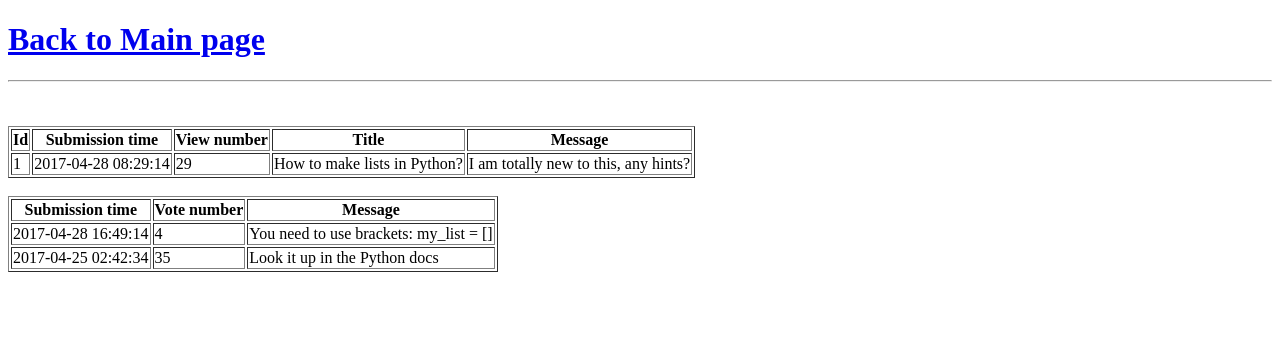
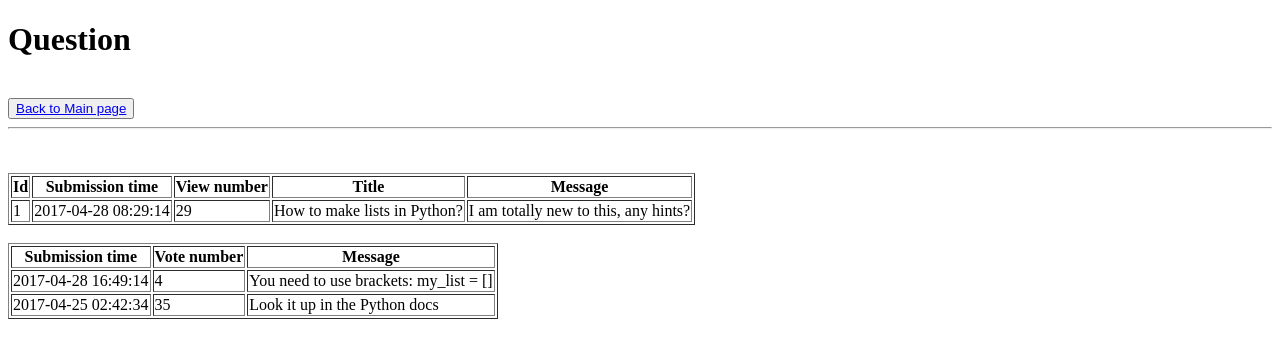
Before and after one commit to ddeer1109/AskMate-python-flask, a Flask app: page /question/1 in a window 1280 px wide. Shown: the top 358 px of the page. Run offline with Flask 2, Linux system fonts and the light colour scheme; some libraries are stand-ins or nearby versions.

Commit message:
build form and send data to add_question

```diff
--- a/server.py
+++ b/server.py
@@ -2,11 +2,6 @@ from flask import Flask, render_template, request, redirect, url_for
 # from data_handler import get_all_questions, sort_data_by_time, get_question_by_id, get_formatted_headers, get_answers_for_question, QUESTIONS_DATA_HEADER, ANSWERS_DATA_HEADER
 from data_manager import *
 app = Flask(__name__)
-
-
-# @app.route("/")
-# def hello():
-#     return "Hello World!!!"
 
 @app.route("/")
 @app.route("/list")
@@ -31,6 +26,19 @@ def display_question(question_id):
                            answer_headers=get_formatted_headers(displayed_headers_answers)
                            )
 
+@app.route("/add-question")
+def display_add_question():
+    return render_template("add_question.html")
+
+@app.route("/add-question", methods=['POST'])
+def add_question():
+    requested_data = dict(request.form)
+
+    # id, submission_time, view_number, vote_number, title, message, image
+    requested_data['id'] = 111
+    print(requested_data)
+
+    return redirect(url_for('get_list_of_questions'))
 
 if __name__ == "__main__":
     app.run(
--- a/templates/question.html
+++ b/templates/question.html
@@ -6,7 +6,10 @@
 </head>
 <body>
 
-    <a href="/"><h1>Back to Main page</h1></a>
+    <h1>Question</h1><br>
+    <button>
+        <a href="{{ url_for('get_list_of_questions') }}">Back to Main page</a>
+    </button>
     <hr>
 
     <table border="1">
```
Also changed, not shown: templates/add_question.html (+16 -1 lines), templates/list.html (+6 -1 lines).
